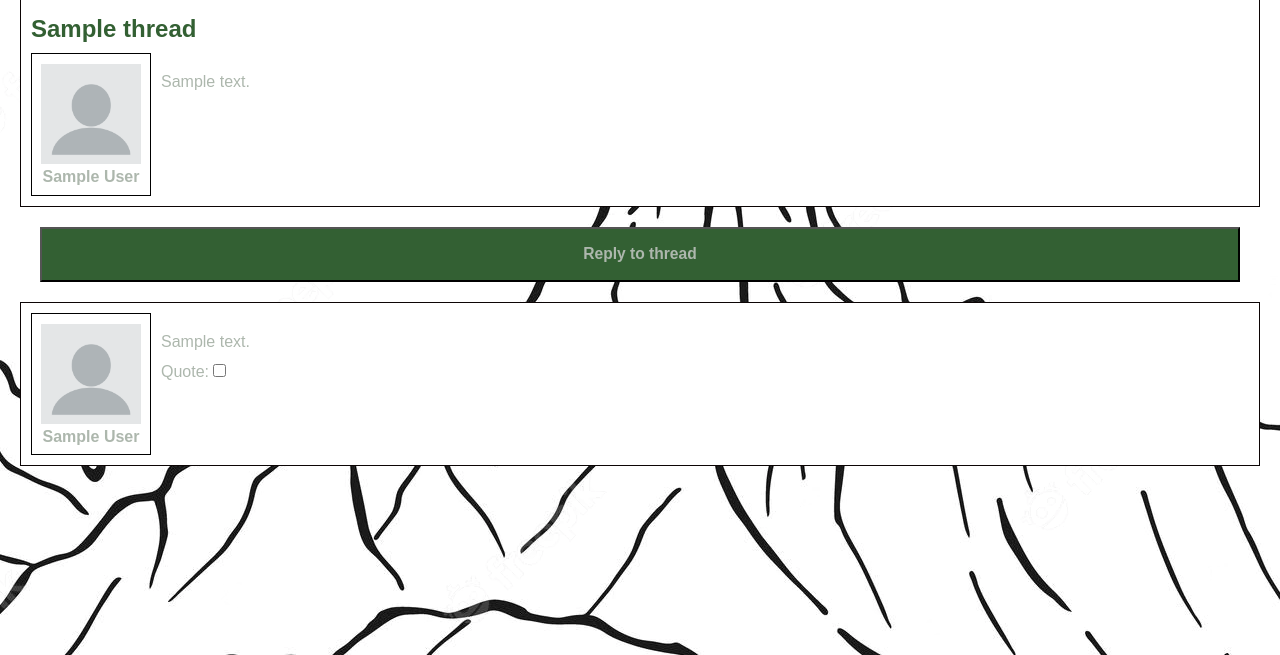
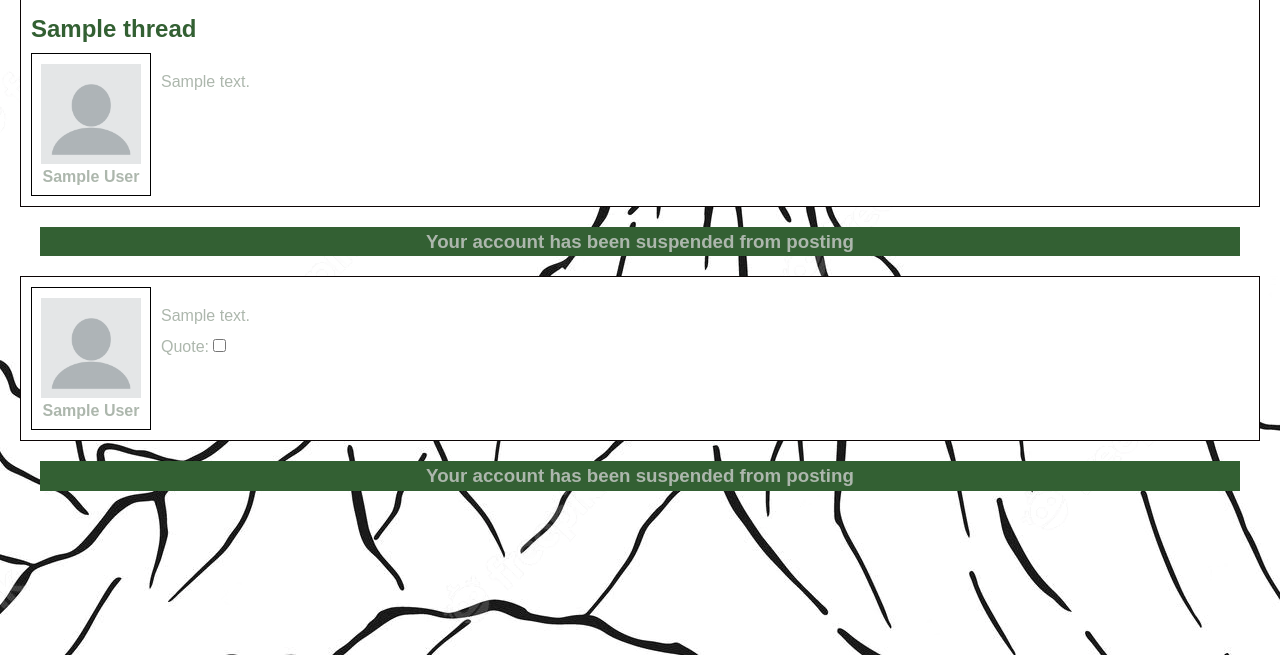
Before and after one commit to COSC360/project-stu-mcg, a PHP site: page /thread.php?id=1 in a window 1280 px wide. Shown: the part 145-800 px from the top of the page. Run offline with PHP 8.4, Linux system fonts and the light colour scheme; a user stored in the database is signed in; tables that the repository leaves empty hold one stand-in row (values such as "Sample post"); a stand-in replaces the project's code that opens the database connection.

Commit message:
added disable from posting message to thread reply button if user is banned

```diff
--- a/website/profile.php
+++ b/website/profile.php
@@ -92,7 +92,7 @@
                     if($username == ($_SESSION['username'])){
                         echo('<form method="post"><button type="submit" class="logout" name="logout">Logout</button></form>');
                         if(isset($_SESSION['banned'])){
-                            echo('<br>You are currently disabled from posting');
+                            echo('<br>Your account has been suspended from posting');
                         }
                     }
                 ?>
--- a/website/thread.php
+++ b/website/thread.php
@@ -163,8 +163,13 @@
                     }
                     $threadId = $_GET['id'];
                     if(isset($_SESSION['username'])){
+                        if(isset($_SESSION['banned'])){
+                            echo("<div class='replyButton'>");
+                            echo("<h3>Your account has been suspended from posting</h3></div>");
+                        }else{
                         echo("<button type='submit' class='replyButton'>");
                         echo("<h3>Reply to thread</h3></button>");
+                        }
                     }else{
                         echo("<div class='replyButton'>");
                         echo("<h3>Must be logged in to reply</h3></div>");
@@ -175,8 +180,13 @@
                 <?php
                     $threadId = $_GET['id'];
                     if(isset($_SESSION['username'])){
-                        echo("<button type='submit' class='replyButton' id = 'bottomReplyButton'>");
-                        echo("<h3>Reply to thread</h3></button>");
+                        if(isset($_SESSION['banned'])){
+                            echo("<div class='replyButton'>");
+                            echo("<h3>Your account has been suspended from posting</h3></div>");
+                        }else{
+                            echo("<button type='submit' class='replyButton'>");
+                            echo("<h3>Reply to thread</h3></button>");
+                        }
                     }else{
                         echo("<div class='replyButton' id = 'bottomReplyButton'>");
                         echo("<h3>Must be logged in to reply</h3></div>");
```
